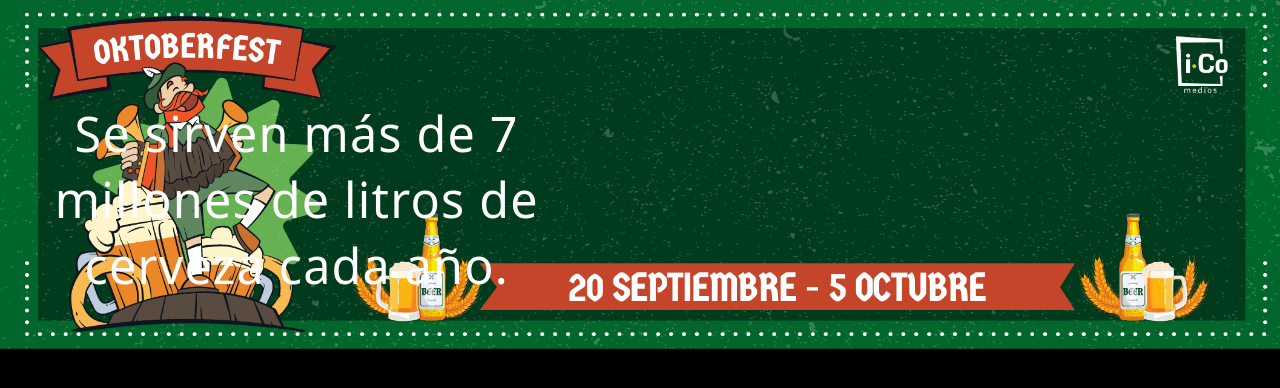
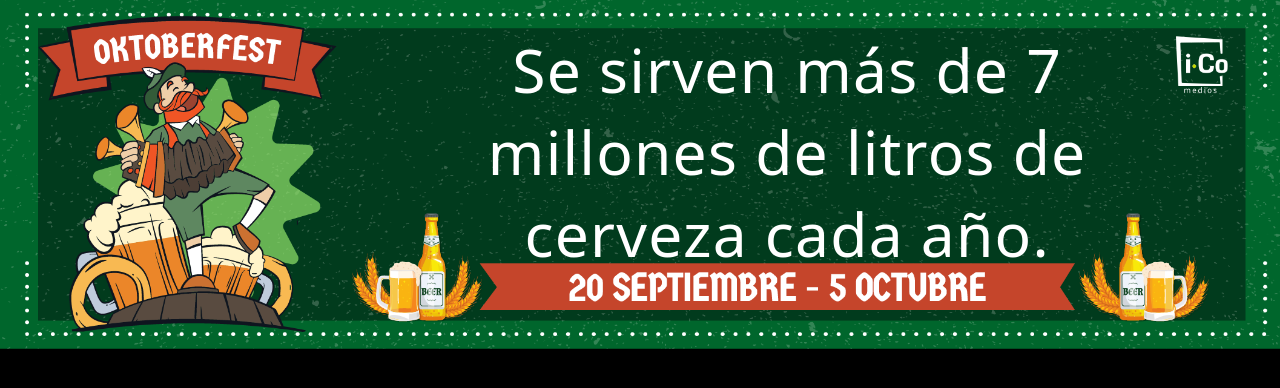
Before and after one commit to DannaiCo/DatoCportobe, a plain HTML site: page index.html in a window 1280 px wide. Drawn offline with Linux system fonts and the light colour scheme; a web font is replaced by a local one.

Commit message:
Update index.html

```diff
--- a/index.html
+++ b/index.html
@@ -33,9 +33,9 @@
 
     .contenedor-frase {
       position: absolute;
-      top: 278px;
-      left: 20px;
-      width: 940px;
+      top: 200px;
+      left: 700px;
+      width: 1200px;
       height: 100px;
       display: flex;
       align-items: center;
@@ -44,7 +44,7 @@
     }
 
     #frase {
-      font-size: 80px;
+      font-size: 100px;
       color: white;
       font-family: 'Germania One', system-ui;
       font-weight: 400;
```
